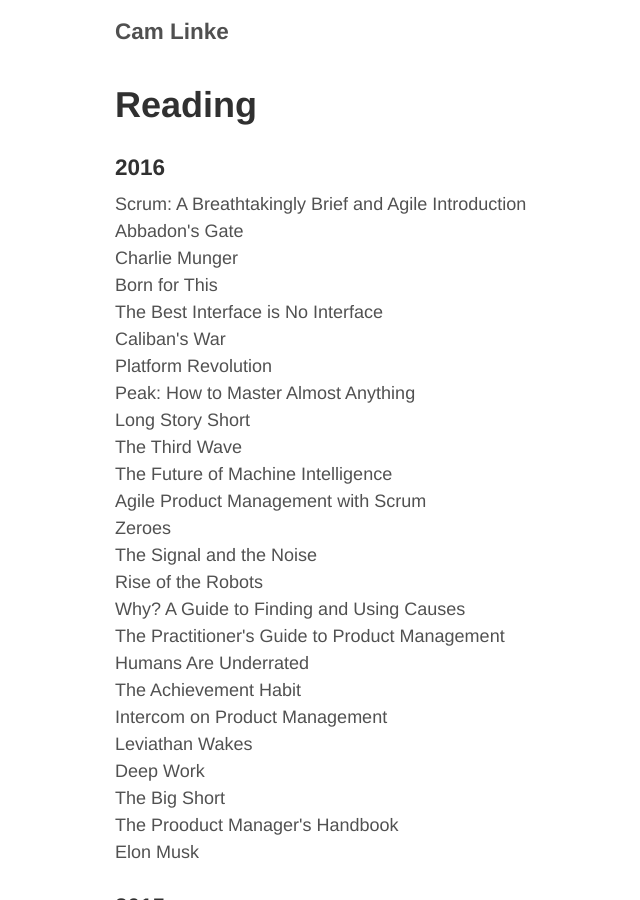
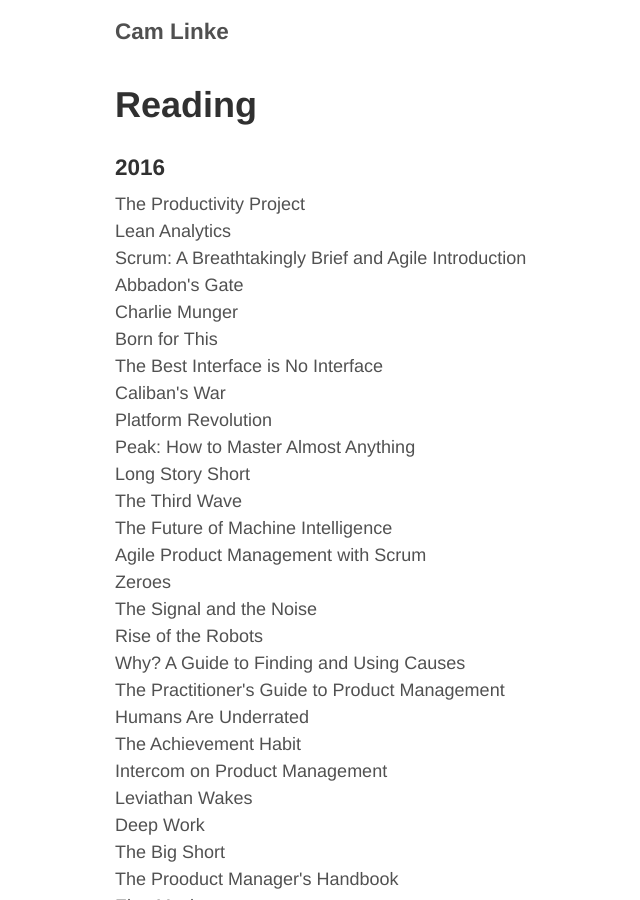
Before and after one commit to camlinke/camlinke.github.io, a Jekyll site: the page built from reading.md, in a window 1280 px wide and 900 px high. Shown: the whole window, without its empty margins (210-850 px from the left). Built offline with Jekyll 4.4.1, drawn with Linux system fonts in a browser that asks for light colours; nearby versions of some CDN libraries.

Commit message:
updated reading

```diff
--- a/reading.md
+++ b/reading.md
@@ -5,6 +5,8 @@
 
 <h3>2016</h3>
 <ul class="frontpage-list">
+    <li>The Productivity Project</li>
+    <li>Lean Analytics</li>
     <li>Scrum: A Breathtakingly Brief and Agile Introduction</li>
     <li>Abbadon's Gate</li>
     <li>Charlie Munger</li>
```
